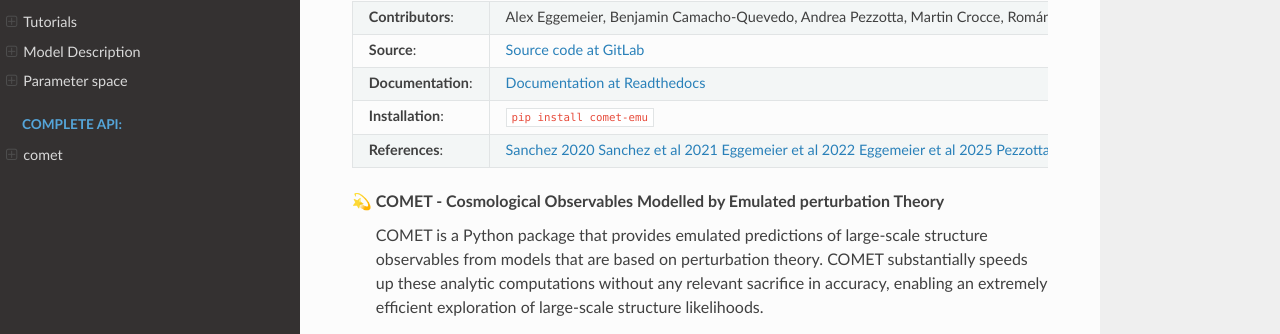
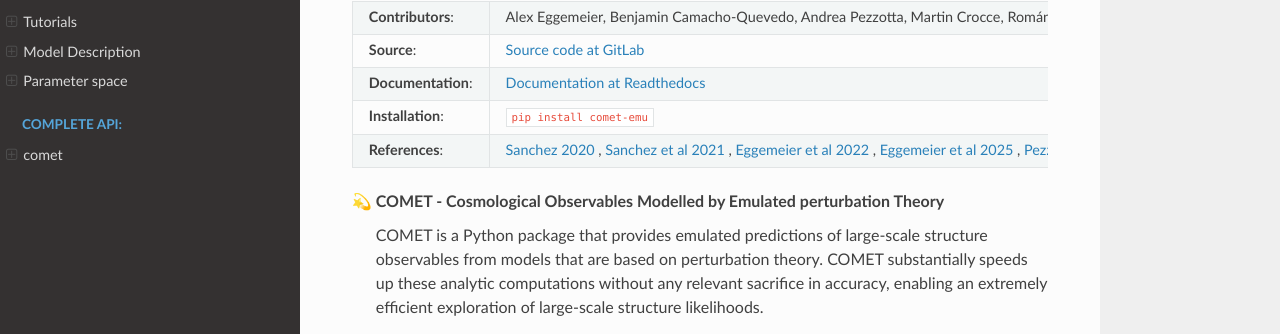
Before and after one commit to adematti/comet-emu, a Sphinx documentation site: the page built from docs/source/index.rst, in a window 1280 px wide and 900 px high. Shown: the part 159-493 px from the top of the window. Built offline with Sphinx 7.4.7 and the Read the Docs theme 3.1.0, drawn with Linux system fonts in a browser that asks for light colours.

Commit message:
Fixed doc

```diff
--- a/docs/source/index.rst
+++ b/docs/source/index.rst
@@ -15,10 +15,10 @@
 **Source**:           `Source code at GitLab <https://gitlab.com/aegge/comet-emu>`_
 **Documentation**:    `Documentation at Readthedocs <https://comet-emu.readthedocs.io/en/latest/>`_
 **Installation**:     ``pip install comet-emu``
-**References**:       `Sanchez 2020 <https://academic.oup.com/mnras/article/519/2/2962/6912276>`_
-                      `Sanchez et al 2021 <https://academic.oup.com/mnras/article/514/4/5673/6609938>`_
-                      `Eggemeier et al 2022 <https://academic.oup.com/mnras/article/519/2/2962/6912276>`_
-                      `Eggemeier et al 2025 <https://arxiv.org/abs/2501.18597>`_
+**References**:       `Sanchez 2020 <https://academic.oup.com/mnras/article/519/2/2962/6912276>`_ ,
+                      `Sanchez et al 2021 <https://academic.oup.com/mnras/article/514/4/5673/6609938>`_ ,
+                      `Eggemeier et al 2022 <https://academic.oup.com/mnras/article/519/2/2962/6912276>`_ ,
+                      `Eggemeier et al 2025 <https://arxiv.org/abs/2501.18597>`_ ,
                       `Pezzotta et al 2025 <https://arxiv.org/abs/2503.16160>`_
 ====================  =====
 
```
